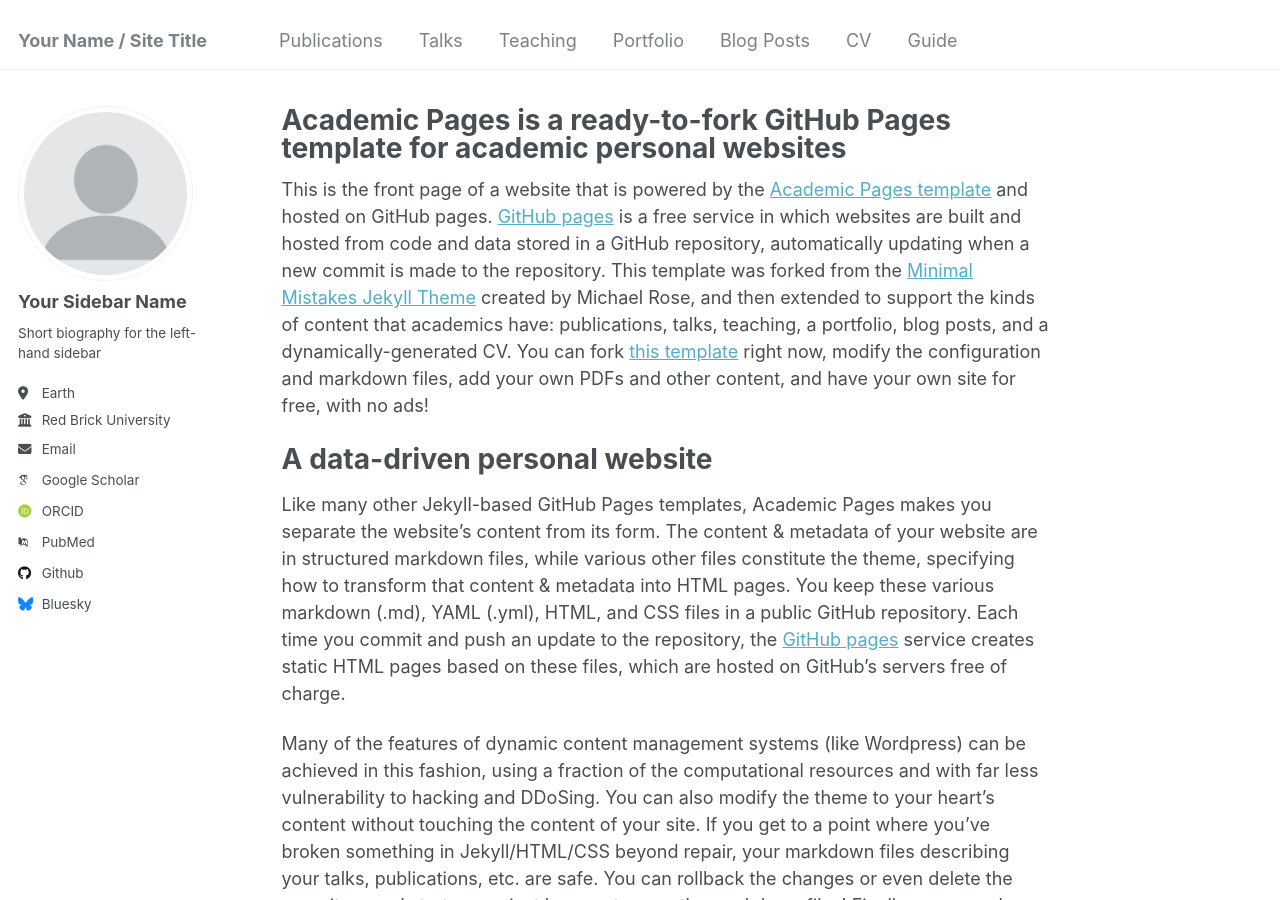
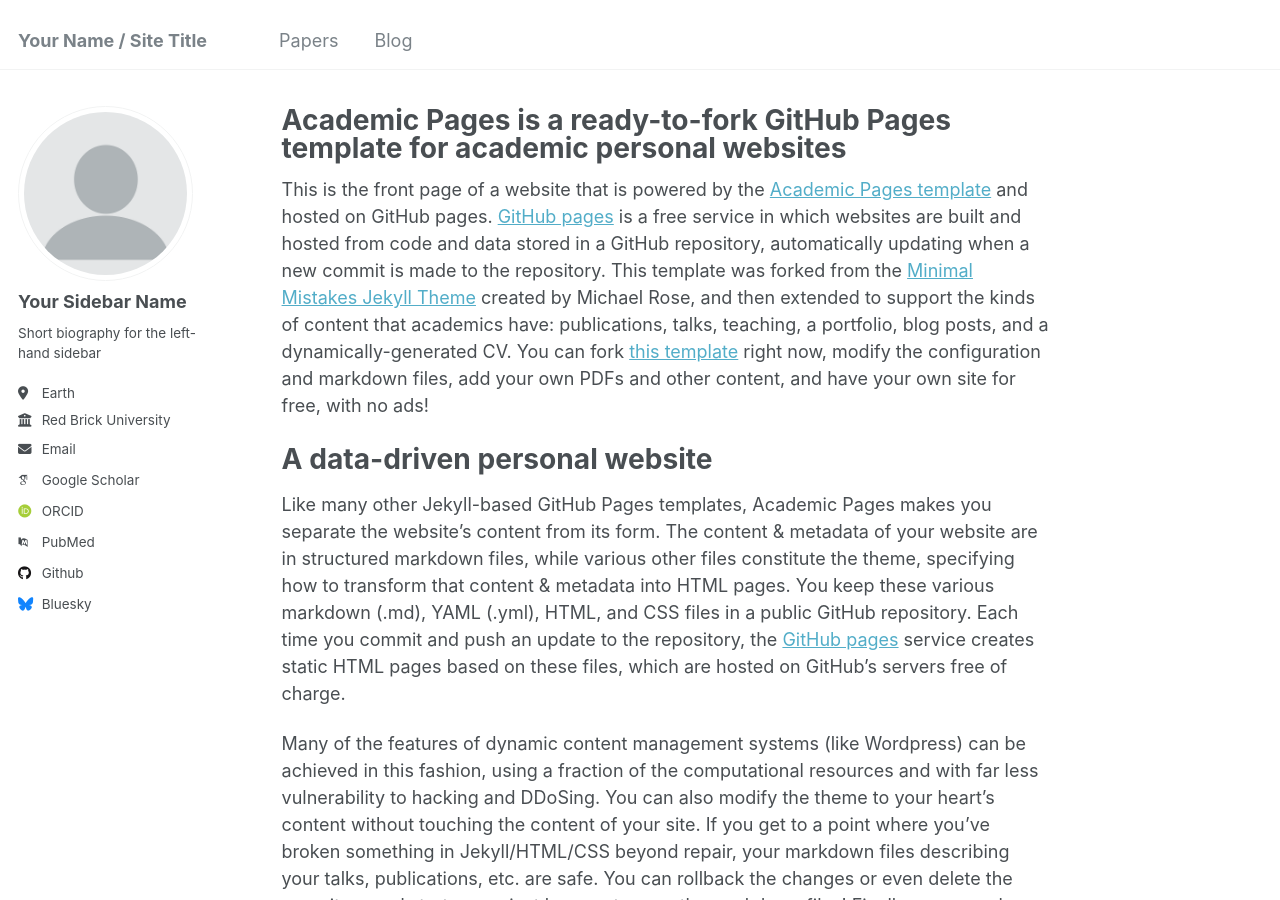
Before and after one commit to RyanLucas3/RyanLucas3.github.io, a Jekyll site: the page built from _pages/about.md, in a window 1280 px wide and 900 px high. Built offline with Jekyll 4.4.1, drawn with Linux system fonts in a browser that asks for light colours; some web fonts are replaced.

Commit message:
Update navigation.yml

```diff
--- a/_data/navigation.yml
+++ b/_data/navigation.yml
@@ -5,23 +5,8 @@
 # prevent it from being included in the site.
 
 main:
-  - title: "Publications"
+  - title: "Papers"
     url: /publications/
 
-  - title: "Talks"
-    url: /talks/
-
-  - title: "Teaching"
-    url: /teaching/
-
-  - title: "Portfolio"
-    url: /portfolio/
-
-  - title: "Blog Posts"
+  - title: "Blog"
     url: /year-archive/
-
-  - title: "CV"
-    url: /cv/
-
-  - title: "Guide"
-    url: /markdown/
```
